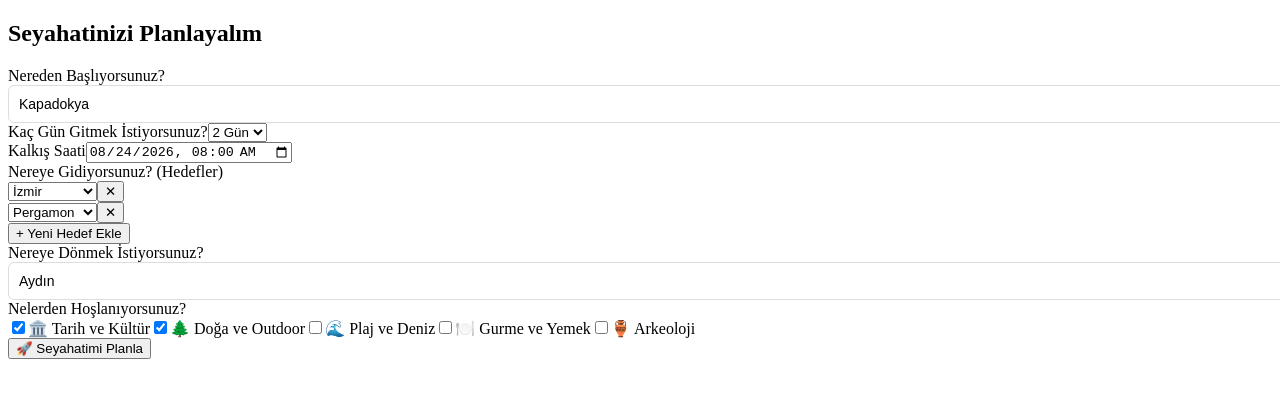
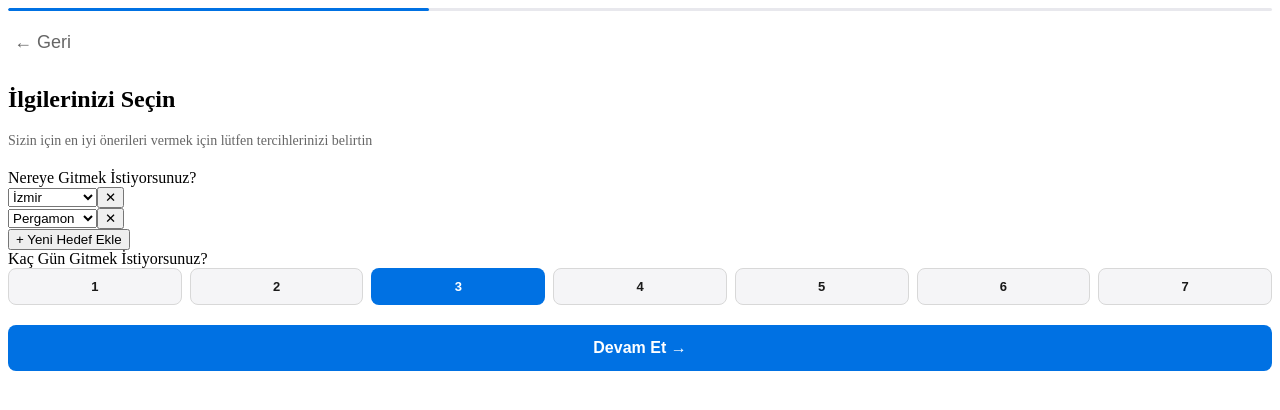
Before and after one commit to Zcerens/ai-travel-planner, a React (Vite) app in the folder frontend/: page / in a window 1280 px wide. Both pictures are taken after a click on the button "Seyahat Planı Oluştur →". Shown: the top 410 px of the page. Built offline with nearby package versions, Linux system fonts and the light colour scheme; the HTML template or start-up script is replaced by a standard one.

Commit message:
Update TripForm.jsx

```diff
--- a/frontend/src/components/TripForm.jsx
+++ b/frontend/src/components/TripForm.jsx
@@ -7,15 +7,15 @@ const CITIES = [
 ].sort()
 
 const INTERESTS = [
-  { id: 'history', label: 'Tarih ve Kültür', emoji: '🏛️' },
-  { id: 'nature', label: 'Doğa ve Outdoor', emoji: '🌲' },
-  { id: 'beach', label: 'Plaj ve Deniz', emoji: '🌊' },
-  { id: 'food', label: 'Gurme ve Yemek', emoji: '🍽️' },
-  { id: 'archaeology', label: 'Arkeoloji', emoji: '🏺' },
+  { id: 'history', label: 'Tarih & Arkeoloji', emoji: '🏛️' },
+  { id: 'nature', label: 'Doğa & Dağcılık', emoji: '🌿' },
+  { id: 'food', label: 'Gastronomi', emoji: '🍽️' },
+  { id: 'art', label: 'Sanat & Tasarım', emoji: '🎨' },
+  { id: 'beach', label: 'Plaj & Su Sporları', emoji: '🏖️' },
+  { id: 'culture', label: 'Kültürel Etkinlikler', emoji: '🎭' },
 ]
 
-export default function TripForm({ onSubmit, loading }) {
-  // Bugünün tarihini al ve formatla (YYYY-MM-DDTHH:mm)
+export default function TripForm({ onSubmit, loading, onBack }) {
   const getTodayDateTime = () => {
     const today = new Date()
     const year = today.getFullYear()
@@ -24,7 +24,6 @@ export default function TripForm({ onSubmit, loading }) {
     return `${year}-${month}-${day}T08:00`
   }
 
-  // Rastgele şehir seç
   const getRandomCities = (count) => {
     const shuffled = [...CITIES].sort(() => Math.random() - 0.5)
     return shuffled.slice(0, count)
@@ -34,14 +33,14 @@ export default function TripForm({ onSubmit, loading }) {
   const [departureTime, setDepartureTime] = useState(getTodayDateTime())
   const [destinations, setDestinations] = useState(() => getRandomCities(2))
   const [returnLocation, setReturnLocation] = useState(() => getRandomCities(1)[0])
-  const [tripDays, setTripDays] = useState(2)
-  const [selectedInterests, setSelectedInterests] = useState(['history', 'nature'])
+  const [tripDays, setTripDays] = useState(3)
+  const [selectedInterests, setSelectedInterests] = useState(['history', 'art'])
   const [startCitySearch, setStartCitySearch] = useState('')
   const [returnCitySearch, setReturnCitySearch] = useState('')
   const [showStartDropdown, setShowStartDropdown] = useState(false)
   const [showReturnDropdown, setShowReturnDropdown] = useState(false)
+  const [currentStep, setCurrentStep] = useState(1)
 
-  // Şehir arama filtresi
   const filteredStartCities = useMemo(() => {
     return CITIES.filter(city => city.toLowerCase().includes(startCitySearch.toLowerCase()))
   }, [startCitySearch])
@@ -84,92 +83,55 @@ export default function TripForm({ onSubmit, loading }) {
     })
   }
 
+  const totalSteps = 3
+  const progressPercent = (currentStep / totalSteps) * 100
+
   return (
     <div className="trip-form">
-      <h2>Seyahatinizi Planlayalım</h2>
+      {/* Progress Bar */}
+      <div style={{
+        width: '100%',
+        height: 3,
+        background: '#e8e8ed',
+        borderRadius: 2,
+        marginBottom: 20,
+        overflow: 'hidden'
+      }}>
+        <div style={{
+          height: '100%',
+          background: '#0071e3',
+          width: `${progressPercent}%`,
+          borderRadius: 2,
+          transition: 'width 0.3s'
+        }} />
+      </div>
+
+      <div style={{ marginBottom: 20 }}>
+        <button
+          onClick={onBack}
+          style={{
+            background: 'none',
+            border: 'none',
+            fontSize: 18,
+            cursor: 'pointer',
+            marginBottom: 12,
+            color: '#666'
+          }}
+        >
+          ← Geri
+        </button>
+        <h2>İlgilerinizi Seçin</h2>
+        <p style={{ fontSize: 14, color: '#666', marginTop: 8 }}>
+          Sizin için en iyi önerileri vermek için lütfen tercihlerinizi belirtin
+        </p>
+      </div>
 
       <form onSubmit={handleSubmit}>
+        {currentStep === 1 && (
+          <>
+            {/* Destination Selection */}
             <div className="form-group">
-          <label>Nereden Başlıyorsunuz?</label>
-          <div style={{ position: 'relative' }}>
-            <input
-              type="text"
-              placeholder="Şehir ara..."
-              value={startCitySearch || startCity}
-              onChange={(e) => {
-                setStartCitySearch(e.target.value)
-                setShowStartDropdown(true)
-              }}
-              onFocus={() => setShowStartDropdown(true)}
-              onBlur={() => setTimeout(() => setShowStartDropdown(false), 200)}
-              style={{
-                width: '100%',
-                padding: '10px',
-                borderRadius: '6px',
-                border: '1px solid #ddd',
-                fontSize: '14px'
-              }}
-            />
-            {showStartDropdown && filteredStartCities.length > 0 && (
-              <div style={{
-                position: 'absolute',
-                top: '100%',
-                left: 0,
-                right: 0,
-                backgroundColor: '#fff',
-                border: '1px solid #ddd',
-                borderTop: 'none',
-                borderRadius: '0 0 6px 6px',
-                maxHeight: '200px',
-                overflowY: 'auto',
-                zIndex: 10
-              }}>
-                {filteredStartCities.map(city => (
-                  <div
-                    key={city}
-                    onClick={() => {
-                      setStartCity(city)
-                      setStartCitySearch('')
-                      setShowStartDropdown(false)
-                    }}
-                    style={{
-                      padding: '10px',
-                      cursor: 'pointer',
-                      backgroundColor: startCity === city ? '#f0f0f0' : '#fff',
-                      borderBottom: '1px solid #eee',
-                      ':hover': { backgroundColor: '#f5f5f5' }
-                    }}
-                    onMouseEnter={(e) => e.target.style.backgroundColor = '#f5f5f5'}
-                    onMouseLeave={(e) => e.target.style.backgroundColor = startCity === city ? '#f0f0f0' : '#fff'}
-                  >
-                    {city}
-                  </div>
-                ))}
-              </div>
-            )}
-          </div>
-        </div>
-
-        <div className="form-group">
-          <label>Kaç Gün Gitmek İstiyorsunuz?</label>
-          <select value={tripDays} onChange={(e) => setTripDays(parseInt(e.target.value))}>
-            {[1, 2, 3, 4, 5, 6, 7].map(day => (
-              <option key={day} value={day}>{day} Gün</option>
-            ))}
-          </select>
-        </div>
-
-        <div className="form-group">
-          <label>Kalkış Saati</label>
-          <input
-            type="datetime-local"
-            value={departureTime}
-            onChange={(e) => setDepartureTime(e.target.value)}
-          />
-        </div>
-
-        <div className="form-group">
-          <label>Nereye Gidiyorsunuz? (Hedefler)</label>
+              <label>Nereye Gitmek İstiyorsunuz?</label>
               {destinations.map((dest, index) => (
                 <div key={index} className="destination-input">
                   <select
@@ -200,89 +162,188 @@ export default function TripForm({ onSubmit, loading }) {
               </button>
             </div>
 
+            {/* Trip Duration */}
             <div className="form-group">
-          <label>Nereye Dönmek İstiyorsunuz?</label>
-          <div style={{ position: 'relative' }}>
-            <input
-              type="text"
-              placeholder="Şehir ara..."
-              value={returnCitySearch || returnLocation}
-              onChange={(e) => {
-                setReturnCitySearch(e.target.value)
-                setShowReturnDropdown(true)
+              <label>Kaç Gün Gitmek İstiyorsunuz?</label>
+              <div style={{
+                display: 'grid',
+                gridTemplateColumns: 'repeat(7, 1fr)',
+                gap: 8
+              }}>
+                {[1, 2, 3, 4, 5, 6, 7].map(day => (
+                  <button
+                    key={day}
+                    type="button"
+                    onClick={() => setTripDays(day)}
+                    style={{
+                      padding: 10,
+                      border: tripDays === day ? 'none' : '1px solid #d8d8d8',
+                      background: tripDays === day ? '#0071e3' : '#f5f5f7',
+                      color: tripDays === day ? 'white' : '#1a1a1a',
+                      borderRadius: 8,
+                      cursor: 'pointer',
+                      fontSize: 13,
+                      fontWeight: 600,
+                      transition: 'all 0.2s'
                     }}
-              onFocus={() => setShowReturnDropdown(true)}
-              onBlur={() => setTimeout(() => setShowReturnDropdown(false), 200)}
-              style={{
-                width: '100%',
-                padding: '10px',
-                borderRadius: '6px',
-                border: '1px solid #ddd',
-                fontSize: '14px'
-              }}
-            />
-            {showReturnDropdown && filteredReturnCities.length > 0 && (
-              <div style={{
-                position: 'absolute',
-                top: '100%',
-                left: 0,
-                right: 0,
-                backgroundColor: '#fff',
-                border: '1px solid #ddd',
-                borderTop: 'none',
-                borderRadius: '0 0 6px 6px',
-                maxHeight: '200px',
-                overflowY: 'auto',
-                zIndex: 10
-              }}>
-                {filteredReturnCities.map(city => (
-                  <div
-                    key={city}
-                    onClick={() => {
-                      setReturnLocation(city)
-                      setReturnCitySearch('')
-                      setShowReturnDropdown(false)
-                    }}
-                    style={{
-                      padding: '10px',
-                      cursor: 'pointer',
-                      backgroundColor: returnLocation === city ? '#f0f0f0' : '#fff',
-                      borderBottom: '1px solid #eee',
-                    }}
-                    onMouseEnter={(e) => e.target.style.backgroundColor = '#f5f5f5'}
-                    onMouseLeave={(e) => e.target.style.backgroundColor = returnLocation === city ? '#f0f0f0' : '#fff'}
                   >
-                    {city}
-                  </div>
-                ))}
-              </div>
-            )}
-          </div>
-        </div>
-
-        <div className="form-group">
-          <label>Nelerden Hoşlanıyorsunuz?</label>
-          <div className="interests-grid">
-            {INTERESTS.map(interest => (
-              <label key={interest.id} className="interest-checkbox">
-                <input
-                  type="checkbox"
-                  checked={selectedInterests.includes(interest.id)}
-                  onChange={() => toggleInterest(interest.id)}
-                />
-                <span>{interest.emoji} {interest.label}</span>
-              </label>
+                    {day}
+                  </button>
                 ))}
               </div>
             </div>
 
             <button
+              type="button"
+              onClick={() => setCurrentStep(2)}
+              style={{
+                width: '100%',
+                padding: 14,
+                background: '#0071e3',
+                color: 'white',
+                border: 'none',
+                borderRadius: 8,
+                fontSize: 16,
+                fontWeight: 600,
+                cursor: 'pointer',
+                marginTop: 20
+              }}
+            >
+              Devam Et →
+            </button>
+          </>
+        )}
+
+        {currentStep === 2 && (
+          <>
+            {/* Interests Selection */}
+            <div className="form-group">
+              <label style={{ marginBottom: 16, display: 'block' }}>Ana Kategoriler</label>
+              <div className="interests-grid">
+                {INTERESTS.map(interest => (
+                  <button
+                    key={interest.id}
+                    type="button"
+                    onClick={() => toggleInterest(interest.id)}
+                    style={{
+                      padding: 16,
+                      border: selectedInterests.includes(interest.id)
+                        ? 'none'
+                        : '2px solid #e8e8ed',
+                      background: selectedInterests.includes(interest.id)
+                        ? '#f0f7ff'
+                        : '#ffffff',
+                      borderColor: selectedInterests.includes(interest.id)
+                        ? '#0071e3'
+                        : '#e8e8ed',
+                      borderRadius: 12,
+                      cursor: 'pointer',
+                      display: 'flex',
+                      flexDirection: 'column',
+                      alignItems: 'center',
+                      gap: 8,
+                      transition: 'all 0.2s',
+                      position: 'relative'
+                    }}
+                  >
+                    {selectedInterests.includes(interest.id) && (
+                      <div style={{
+                        position: 'absolute',
+                        top: 8,
+                        right: 8,
+                        width: 20,
+                        height: 20,
+                        background: '#0071e3',
+                        borderRadius: 6,
+                        display: 'flex',
+                        alignItems: 'center',
+                        justifyContent: 'center',
+                        color: 'white',
+                        fontSize: 12,
+                        fontWeight: 'bold'
+                      }}>
+                        ✓
+                      </div>
+                    )}
+                    <span style={{ fontSize: 32 }}>{interest.emoji}</span>
+                    <span style={{ fontSize: 13, fontWeight: 500, color: '#1a1a1a' }}>
+                      {interest.label}
+                    </span>
+                  </button>
+                ))}
+              </div>
+            </div>
+
+            {/* Budget Selection */}
+            <div className="form-group">
+              <label>Bütçe Aralığı</label>
+              <div style={{
+                display: 'flex',
+                gap: 8,
+                flexWrap: 'wrap'
+              }}>
+                {['💸 500₺', '💵 1000₺', '💰 2000₺+'].map((budget, idx) => (
+                  <button
+                    key={idx}
+                    type="button"
+                    style={{
+                      padding: 10,
+                      border: '2px solid #e8e8ed',
+                      background: 'white',
+                      borderRadius: 20,
+                      fontSize: 13,
+                      fontWeight: 500,
+                      cursor: 'pointer',
+                      color: '#666',
+                      flex: 1,
+                      minWidth: 90,
+                      transition: 'all 0.2s'
+                    }}
+                  >
+                    {budget}
+                  </button>
+                ))}
+              </div>
+            </div>
+
+            <div style={{ display: 'flex', gap: 12, marginTop: 20 }}>
+              <button
+                type="button"
+                onClick={() => setCurrentStep(1)}
+                style={{
+                  flex: 1,
+                  padding: 14,
+                  background: '#f5f5f7',
+                  color: '#1a1a1a',
+                  border: '1px solid #d8d8d8',
+                  borderRadius: 8,
+                  fontSize: 16,
+                  fontWeight: 600,
+                  cursor: 'pointer'
+                }}
+              >
+                ← Geri
+              </button>
+              <button
                 type="submit"
                 disabled={loading}
-          className="submit-btn"
+                style={{
+                  flex: 1,
+                  padding: 14,
+                  background: loading ? '#ccc' : '#0071e3',
+                  color: 'white',
+                  border: 'none',
+                  borderRadius: 8,
+                  fontSize: 16,
+                  fontWeight: 600,
+                  cursor: loading ? 'not-allowed' : 'pointer'
+                }}
               >
-          {loading ? 'Planlama yapılıyor...' : '🚀 Seyahatimi Planla'}
+                {loading ? 'Planlama yapılıyor...' : '🚀 Planı Oluştur'}
               </button>
+            </div>
+          </>
+        )}
       </form>
     </div>
   )
```
Lines whose indentation alone changed are shown as unchanged.
